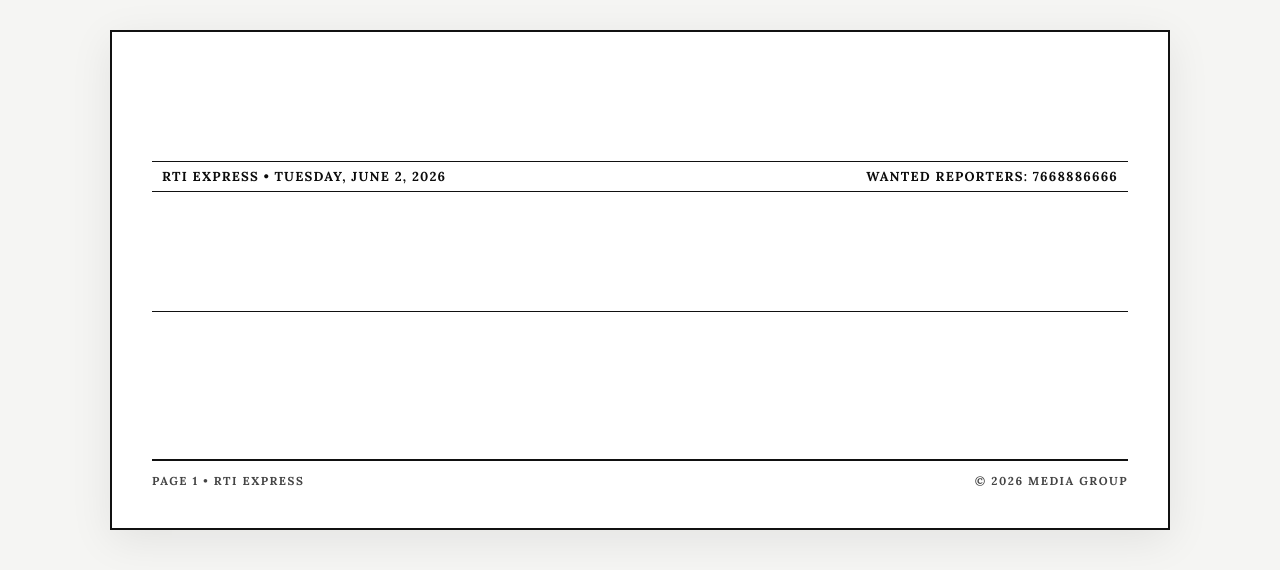
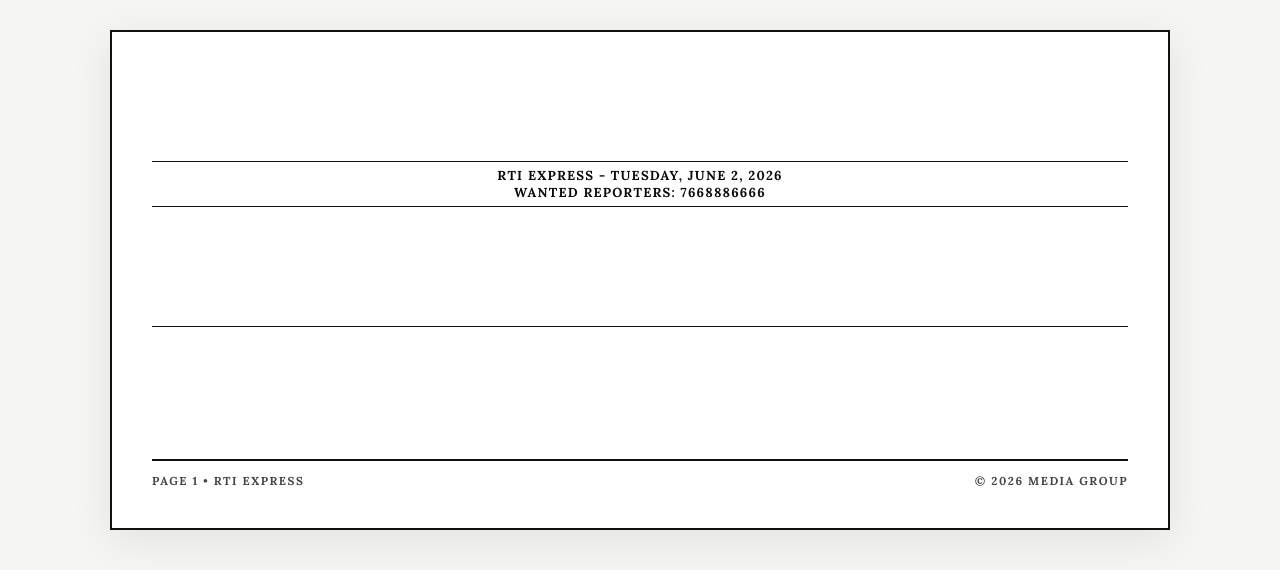
Before and after one commit to Mohitroyal/News-Backend, a Python web app: template app/renderer/templates/rti_express/template.html in a window 1280 px wide. Shown: the top 570 px of the page. Run offline with Jinja, Linux system fonts and the light colour scheme; the template is opened without the code that fills it, so the values that code supplies are empty.

Commit message:
fix: update header layout to stacked and centered per new reference image

```diff
--- a/app/renderer/templates/rti_express/template.html
+++ b/app/renderer/templates/rti_express/template.html
@@ -29,14 +29,10 @@
             </div>
         </div>
 
-        <!-- ZONE 2: Metadata Zone (Height: 30px) -->
-        <div class="metadata-zone" style="width: 100%; height: 30px; display: flex; justify-content: space-between; align-items: center; box-sizing: border-box; border-bottom: 1px solid var(--border-color, #111111); margin: 0; padding: 0 10px; font-size: 13px; font-weight: bold; text-transform: uppercase; letter-spacing: 1.2px; white-space: nowrap;">
-            <div class="meta-item-left" style="display: flex; align-items: center;">
-                <span>RTI EXPRESS &bull; TUESDAY, JUNE 2, 2026</span>
-            </div>
-            <div class="meta-item-right" style="display: flex; align-items: center;">
-                <span>WANTED REPORTERS: 7668886666</span>
-            </div>
+        <!-- ZONE 2: Metadata Zone -->
+        <div class="metadata-zone" style="width: 100%; height: auto; padding: 5px 0; display: flex; flex-direction: column; justify-content: center; align-items: center; box-sizing: border-box; border-bottom: 1px solid var(--border-color, #111111); margin: 0; font-size: 13px; font-weight: bold; text-transform: uppercase; letter-spacing: 1.2px; white-space: nowrap;">
+            <span>RTI EXPRESS - TUESDAY, JUNE 2, 2026</span>
+            <span>WANTED REPORTERS: 7668886666</span>
         </div>
 
         <!-- ZONE 3: Headline Zone (Height: Auto, Min-height: 120px) -->
```
